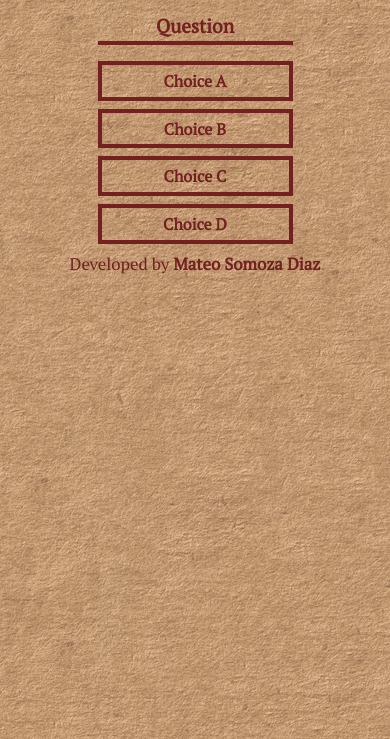
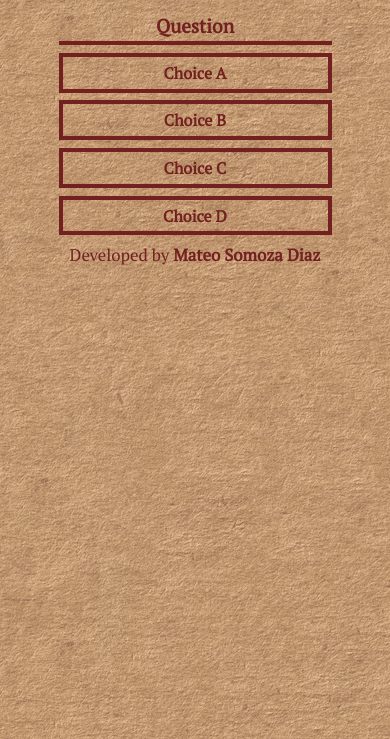
Before and after one commit to mateosomozadiaz/harry-potter-sorting-hat, a website: page html/quizz.html in a window 390 px wide. Shown: the part 105-844 px from the top of the page. Drawn offline with nearby package versions, Linux system fonts and the light colour scheme.

Commit message:
Added Media Queries for Quizz

```diff
--- a/scss/_quizz.scss
+++ b/scss/_quizz.scss
@@ -19,9 +19,21 @@
     p {
         text-align: center;
         width: 50%;
-        margin-left: 25%;
+        margin: auto;
         border-bottom: 4px solid $red-ink;
         font-size: 120%;
         font-weight: bolder;
     }
 }
+
+
+@media only screen and (max-width: 700px) {
+    .quizz-container {
+        button {
+            width: 70%;
+        }
+        p {
+            width: 70%;
+        }
+    }
+}
```
Also changed, not shown: css/style.css, 1 other file.
